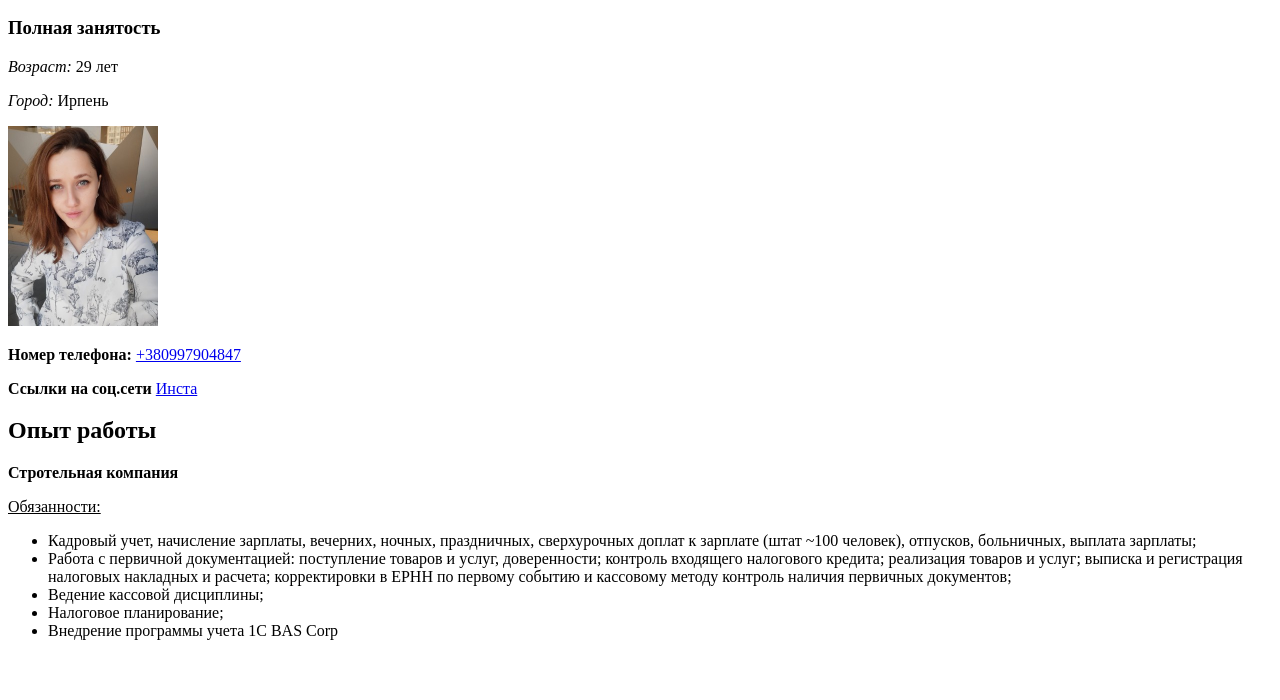
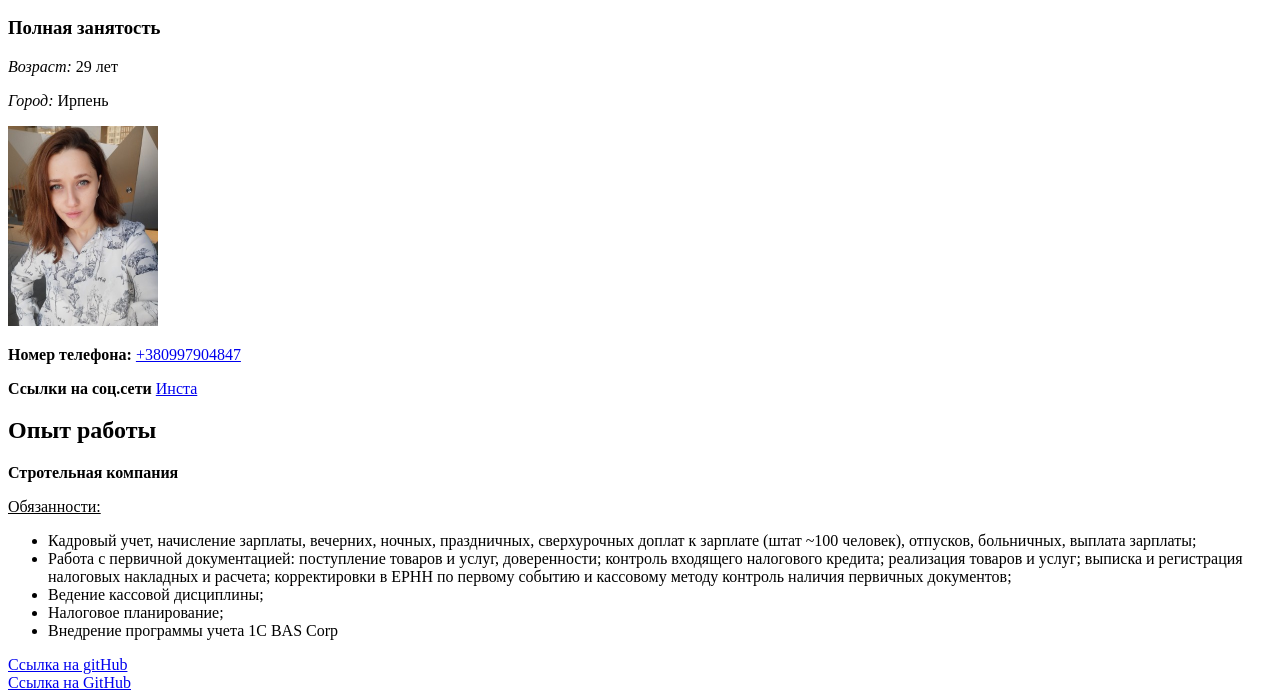
Before and after one commit to Aleksandra1234/Homework_1, a plain HTML site: page resume/index.html in a window 1280 px wide. Shown: the part 110-810 px from the top of the page. Drawn offline with Linux system fonts and the light colour scheme.

Commit message:
added links

```diff
--- a/resume/index.html
+++ b/resume/index.html
@@ -36,5 +36,7 @@
                 <li>Налоговое планирование;</li>
                 <li>Внедрение программы учета 1С BAS Corp</li>
              </ul>
+             <a href="https://aleksandra1234.github.io/Homework_1/resume/index.html">Ссылка на gitHub</a> <br>
+             <a href="https://github.com/Aleksandra1234/Homework_1.git">Ссылка на GitHub</a>
         </body>
 </html>
```
